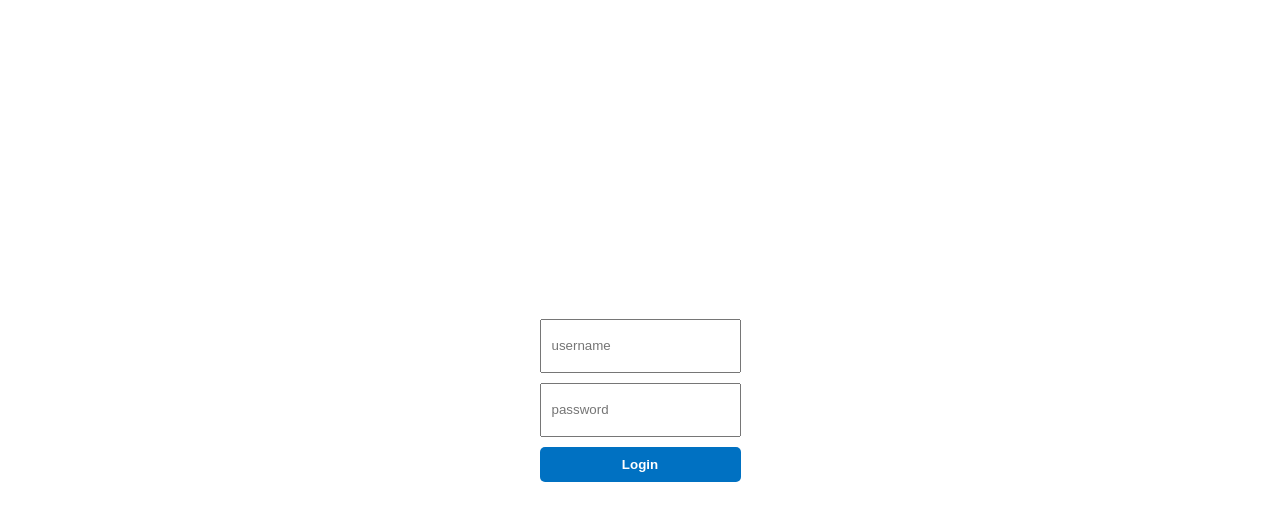
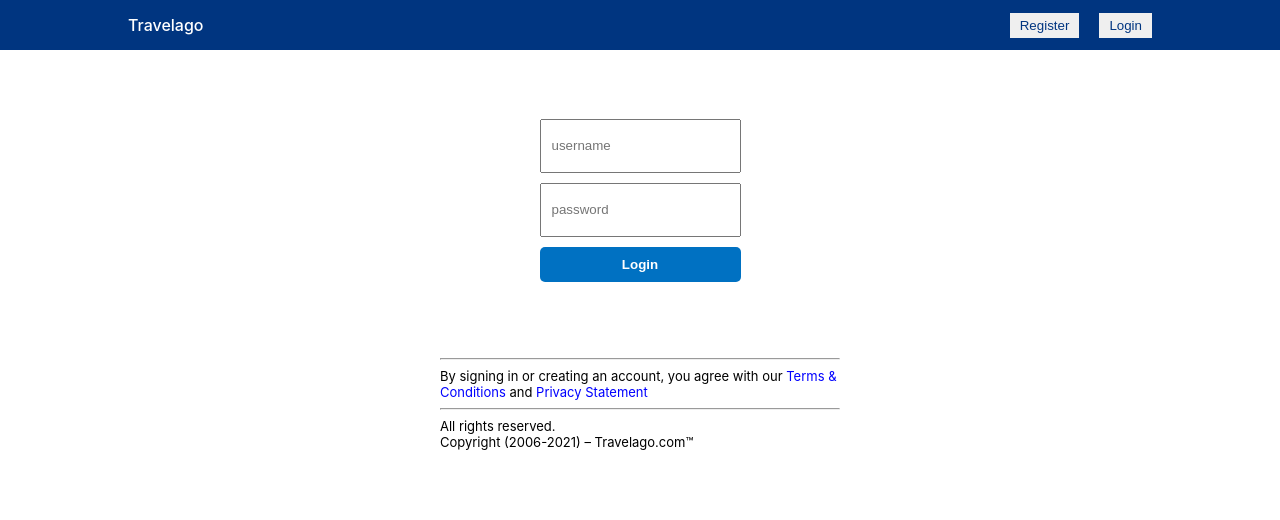
Before and after one commit to CodeJunkie97/Travelago, a React (Create React App) app in the folder travelago/: page /login in a window 1280 px wide. Shown: the top 520 px of the page. Built offline with nearby package versions, Linux system fonts and the light colour scheme.

Commit message:
Finished Styling and Added some button links to go to login page from home page. Also added logout button that appears when a valid user is currently signed in

```diff
--- a/travelago/package.json
+++ b/travelago/package.json
@@ -42,5 +42,6 @@
       "last 1 firefox version",
       "last 1 safari version"
     ]
-  },"proxy":"http://localhost:8800/api"
+  },
+  "proxy": "http://localhost:8800/api"
 }
--- a/travelago/src/components/Navbar/Navbar.jsx
+++ b/travelago/src/components/Navbar/Navbar.jsx
@@ -11,10 +11,10 @@ const Navbar = () => {
         <Link to="/" style={{ color: "inherit", textDecoration: "none" }}>
           <span className="logo">Travelago</span>
         </Link>
-        {user ? user.username : (
+        {user ? (<div> {user.username} <button className = "logout">Logout</button></div>): (
           <div className="navItems">
             <button className="navButton">Register</button>
-            <button className="navButton">Login</button>
+            <Link to="/login"><button className="navButton">Login</button></Link>
           </div>
         )}
       </div>
--- a/travelago/src/components/Navbar/navbar.css
+++ b/travelago/src/components/Navbar/navbar.css
@@ -25,3 +25,11 @@
     cursor: pointer;
     color: #003580;
   }
+
+  .logout{
+    margin-left: 20px;
+    border: none;
+    padding: 5px 10px;
+    cursor: pointer;
+    color: #003580;
+  }
--- a/travelago/src/pages/Login/Login.jsx
+++ b/travelago/src/pages/Login/Login.jsx
@@ -3,6 +3,9 @@ import axios from "axios";
 import {useState, useContext} from "react";
 import {useNavigate} from "react-router-dom";
 import {AuthContext} from "../../context/AuthContext";
+import Navbar from "../../components/Navbar/Navbar";
+import {Link} from "react-router-dom";
+
 
 const Login = () => {
   const [credentials, setCredentials] = useState({
@@ -32,6 +35,8 @@ const Login = () => {
 
 
   return (
+  <div>
+    <Navbar />
     <div className="login">
       <div className="lContainer">
         <input
@@ -54,6 +59,22 @@ const Login = () => {
         {error && <span>{error.message}</span>}
       </div>
     </div>
+    <div className = "footContainer">
+    <div>
+    <hr />
+    <p className="p1">
+          By signing in or creating an account, you agree with our{" "}
+          <span style={{ color: "blue" }}>Terms & Conditions</span> and{" "}
+          <span style={{ color: "blue" }}>Privacy Statement</span>
+    </p>
+    <hr />
+    </div>
+    <div className="footContainer">
+        <p className="p1"> All rights reserved.</p>
+        <p className="p1">Copyright (2006-2021) – Travelago.com™</p>
+    </div>
+    </div>
+    </div>
   );
   };
 
--- a/travelago/src/pages/Login/login.css
+++ b/travelago/src/pages/Login/login.css
@@ -1,5 +1,5 @@
 .login {
-    height: 100vh;
+    height: 300px;
     display: flex;
     align-items: center;
     justify-content: center;
@@ -30,3 +30,12 @@
     background-color: #0071c28c;
     cursor: not-allowed;
   }
+  .p1{
+    font-size: 13px;
+    padding: 0;
+    margin: 0;
+  }
+  .footContainer{
+    width: 400px;
+    margin: auto;
+  }
```
Also changed, not shown: travelago/src/pages/Flights/Flights.jsx (added), travelago/src/pages/Flights/flights.css (added).
